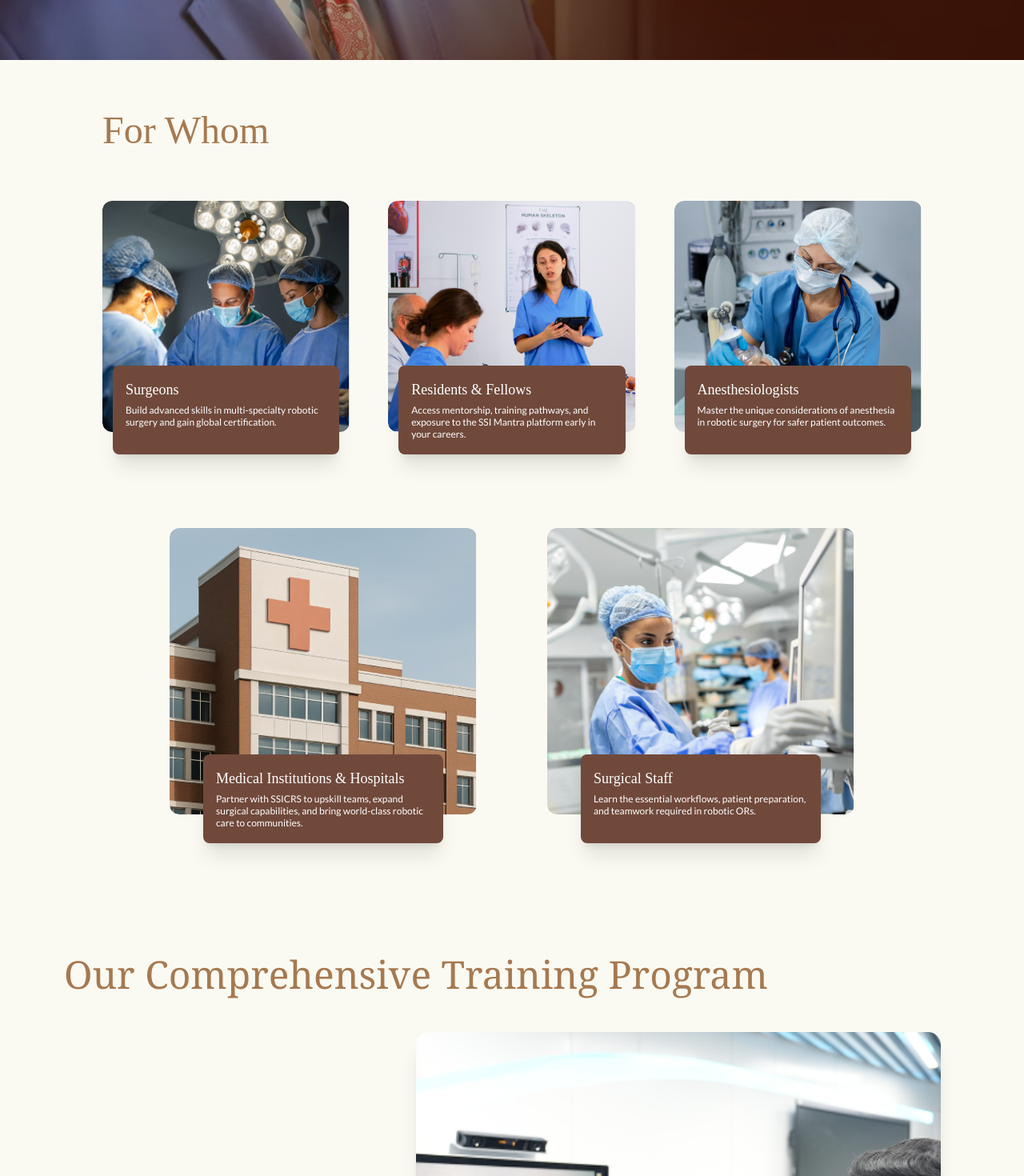
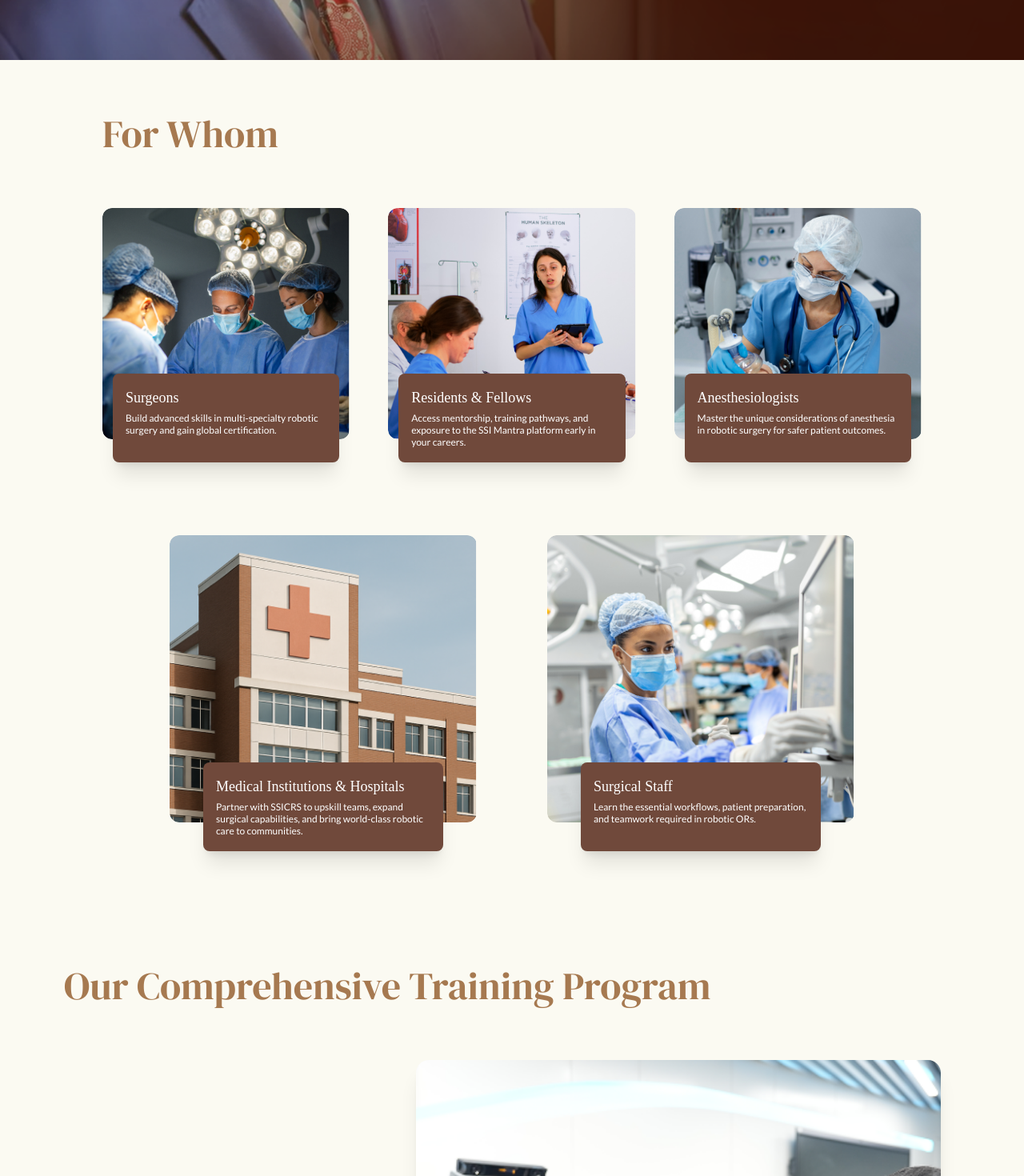
Before and after one commit to puneetshukla041/ssicrs, a Next.js app: page /Home in a window 1280 px wide. Shown: the part 2540-4010 px from the top of the page at 80% size. Built offline with nearby package versions, Linux system fonts and the light colour scheme.

Commit message:
Reapply "."
This reverts commit 96e9bc4973057906f836dc828cc2ec47cfcad7fd.

```diff
--- a/components/aboutpage/section1.tsx
+++ b/components/aboutpage/section1.tsx
@@ -5,10 +5,8 @@ import Image from "next/image";
 
 export default function Section1() {
   return (
-    // Section wrapper: Takes full width (w-full) and full viewport height (h-screen).
-    // overflow-hidden prevents scrollbars if content slightly exceeds viewport.
     <section className="w-full h-screen relative overflow-hidden">
-      {/* Background Image: Uses Next.js Image component with fill and object-cover for full responsiveness. */}
+      {/* Background Image */}
       <Image
         src="/Images/aboutpage/section1/section1.png"
         alt="SSI CRS"
@@ -17,12 +15,10 @@ export default function Section1() {
         priority
       />
 
-      {/* Dark Overlay for Readability (New addition for better text contrast on complex backgrounds) */}
+      {/* Dark Overlay */}
       <div className="absolute inset-0 bg-black/10"></div>
 
-      {/* Centered Content Container */}
-      {/* absolute inset-0 and flex utilities ensure content is perfectly centered on all devices.
-          The padding (px-4 to px-12) keeps content away from the edges. */}
+      {/* Centered Content */}
       <div className="absolute inset-0 flex flex-col items-center justify-center text-center px-4 sm:px-8 md:px-12 z-10">
         <h1
           className="
@@ -31,10 +27,10 @@ export default function Section1() {
             mb-4 sm:mb-6 md:mb-8 leading-snug md:leading-tight lg:leading-tight
             max-w-5xl
           "
-          // Font style and weight preserved as requested
           style={{
             fontFamily: "DM Serif Display, serif",
             fontWeight: 400,
+            textShadow: "2px 2px 8px rgba(0,0,0,0.7)", // Added shadow
           }}
         >
           Global Excellence in <br className="hidden sm:block" /> Robotic Surgery Training
@@ -47,11 +43,11 @@ export default function Section1() {
             max-w-md sm:max-w-2xl md:max-w-3xl lg:max-w-4xl
             px-2 sm:px-4 leading-relaxed
           "
-          // Font style, weight, and line-height preserved as requested
           style={{
             fontFamily: "Lato, sans-serif",
             fontWeight: 400,
             lineHeight: 1.6,
+            textShadow: "1px 1px 6px rgba(0,0,0,0.6)", // Added shadow
           }}
         >
           Expanding access to cutting-edge education, from established centers to underserved regions.
--- a/components/aboutpage/section5.tsx
+++ b/components/aboutpage/section5.tsx
@@ -70,7 +70,8 @@ export default function Section2({ children }: Section2Props) {
 
   return (
     // Main Section: Use standard padding and remove excessive fixed desktop padding (px-32)
-    <section className="w-full relative bg-[#FBFAF2] px-4 sm:px-6 md:px-8 pt-16 pb-8 md:pt-32 md:pb-16 min-h-[60vh]">
+    <section className="w-full relative bg-[#FBFAF2] px-4 sm:px-6 md:px-8 pt-16 pb-8 md:pt-20 lg:pt-24 md:pb-16 min-h-[60vh]">
+
 
       {/* Centered Content Container for Desktop */}
       <div className="max-w-7xl mx-auto">
@@ -108,7 +109,7 @@ export default function Section2({ children }: Section2Props) {
         </div>
 
 {/* Logos Section */}
-<div className="w-full flex justify-center md:justify-start mt-16 md:mt-32 relative">
+<div className="w-full flex justify-center md:justify-start mt-16 md:mt-25 relative">
   <div className="grid grid-cols-2 gap-y-10 gap-x-6 sm:grid-cols-4 sm:gap-x-10 md:gap-x-16 lg:gap-x-20 w-full">
     {logos.map((logo, index) => (
       <div
--- a/components/homepage/section4.tsx
+++ b/components/homepage/section4.tsx
@@ -113,16 +113,23 @@ export default function FourthSection() {
       */}
       <div className="hidden md:flex flex-col items-center justify-start w-full px-6 py-16 md:px-12 lg:px-24 xl:px-32">
         {/* Heading */}
-        <div className="max-w-7xl mx-auto w-full">
-          <h2
-            className="text-4xl md:text-5xl font-serif text-[#A67950] mb-16 text-left relative inline-block group cursor-pointer"
-            style={{ fontFamily: "DM Serif Text, serif", fontWeight: 400 }}
-          >
-            For Whom
-            {/* Underline for hover effect */}
-            <span className="absolute bottom-[-10px] left-0 h-[3px] rounded-full transition-all duration-500 w-0 group-hover:w-full lg:group-hover:w-[90%] bg-gradient-to-r from-[#6A4336] to-transparent"></span>
-          </h2>
-        </div>
+{/* Heading */}
+<div className="max-w-7xl mx-auto w-full relative group">
+  <h2
+    className="text-4xl md:text-5xl font-serif text-[#A67950] mb-16 text-left relative inline-block cursor-pointer"
+    style={{
+      fontFamily: "DM Serif Display, serif",
+      fontWeight: 300,
+      lineHeight: 1.2,
+      whiteSpace: "pre-line", // allows line breaks
+    }}
+  >
+    For Whom
+    {/* Underline effect */}
+    <span className="absolute bottom-[-10px] left-0 h-[3px] rounded-full w-0 group-hover:w-full transition-all duration-500 bg-gradient-to-r from-[#6A4336] to-transparent"></span>
+  </h2>
+</div>
+
 
         {/* --- First Row (Surgeons, Residents & Fellows, Anesthesiologists) --- */}
         {/* Note: I'm keeping the original order of the cardsData array as it maps to the images,
--- a/components/homepage/section5.tsx
+++ b/components/homepage/section5.tsx
@@ -94,17 +94,24 @@ const Slider: React.FC = () => {
     return `translateX(-${currentIndex * 100}%)`;
   };
 
+
   return (
     <div className="w-full bg-[#FBFAF2] pt-20 sm:pt-28 pb-12 px-4 sm:px-8 lg:px-12 xl:px-20">
-      {/* Heading */}
-      <div className="max-w-7xl mx-auto">
-        <h2 className="text-4xl md:text-5xl font-serif text-[#A67950] mb-12 text-center lg:text-left relative inline-block group cursor-pointer">
-          Our Comprehensive Training Program
-          <span
-            className="absolute bottom-[-10px] left-0 h-[3px] rounded-full transition-all duration-500 w-0 group-hover:w-full lg:group-hover:w-[90%] bg-gradient-to-r from-[#6A4336] to-transparent"
-          ></span>
-        </h2>
-      </div>
+{/* Heading */}
+<div className="max-w-7xl mx-auto w-full relative group">
+  <h2
+    className="text-4xl md:text-5xl font-serif text-[#A67950] mb-16 text-left relative inline-block cursor-pointer"
+    style={{
+      fontFamily: "DM Serif Display, serif",
+      fontWeight: 300,
+      lineHeight: 1.2,
+      whiteSpace: "pre-line", // allows line breaks
+    }}
+  >
+   Our Comprehensive Training Program
+    {/* Underline effect */}
+  </h2>
+</div>
 
       {/* Slider Container */}
       <div
--- a/components/homepage/section7.tsx
+++ b/components/homepage/section7.tsx
@@ -43,14 +43,20 @@ export default function Section7() {
   return (
 <section className="w-full bg-[#FBFAF2] py-16 md:py-24 flex flex-col items-start">
   <div className="w-full max-w-full px-6 sm:px-8 md:px-10 lg:px-[270px] xl:px-[270px] flex flex-col items-start">
-{/* Section Heading */}
-<div className="max-w-7xl mx-auto w-full">
-  <h2 className="text-4xl md:text-5xl font-serif text-[#A67950] mb-16 text-left relative inline-block group cursor-pointer">
+{/* Heading */}
+<div className="max-w-7xl mx-auto w-full relative group">
+  <h2
+    className="text-4xl md:text-5xl font-serif text-[#A67950] mb-16 text-left relative inline-block cursor-pointer"
+    style={{
+      fontFamily: "DM Serif Display, serif",
+      fontWeight: 300,
+      lineHeight: 1.2,
+      whiteSpace: "pre-line", // allows line breaks
+    }}
+  >
     Our Expert Faculty
-    {/* Underline for hover effect */}
-    <span
-      className="absolute bottom-[-10px] left-0 h-[3px] rounded-full transition-all duration-500 w-0 group-hover:w-full lg:group-hover:w-[90%] bg-gradient-to-r from-[#6A4336] to-transparent"
-    ></span>
+    {/* Underline effect */}
+    <span className="absolute bottom-[-10px] left-0 h-[3px] rounded-full w-0 group-hover:w-full transition-all duration-500 bg-gradient-to-r from-[#6A4336] to-transparent"></span>
   </h2>
 </div>
 
--- a/components/programspage/section1.tsx
+++ b/components/programspage/section1.tsx
@@ -1,25 +1,18 @@
 "use client";
 
 import React from "react";
-// Removed: import Image from "next/image"; -> Causes compilation error outside of Next.js
 
 export default function Section1() {
   return (
     <section className="w-full h-screen relative overflow-x-hidden">
-      {/* Background Image: Replaced Next.js Image with a standard <img> tag.
-          The classes absolute inset-0 w-full h-full object-cover mimic the behavior of Next/Image fill
-          to ensure it covers the entire section responsively.
-      */}
+      {/* Background Image */}
       <img
         src="/Images/programs/section1/image1.webp"
         alt="SSI CRS"
         className="absolute inset-0 w-full h-full object-cover"
-        // Note: 'priority' attribute is for Next.js Image component only and is removed here.
       />
 
-      {/* Centered Heading Container
-        Ensures the text is always centered vertically and horizontally.
-      */}
+      {/* Centered Heading Container */}
       <div className="absolute inset-0 flex flex-col items-center justify-center text-center px-4">
         <h1
           className="text-white font-serif mb-6
@@ -30,9 +23,9 @@ export default function Section1() {
             fontWeight: 400,
             fontStyle: "normal",
             lineHeight: 1.2,
+            textShadow: "2px 2px 8px rgba(0, 0, 0, 0.7)", // Added shadow
           }}
         >
-          {/* Heading text remains one continuous line for optimal responsiveness. */}
           Explore Our Robotic Surgery Training Programs
         </h1>
       </div>
```
